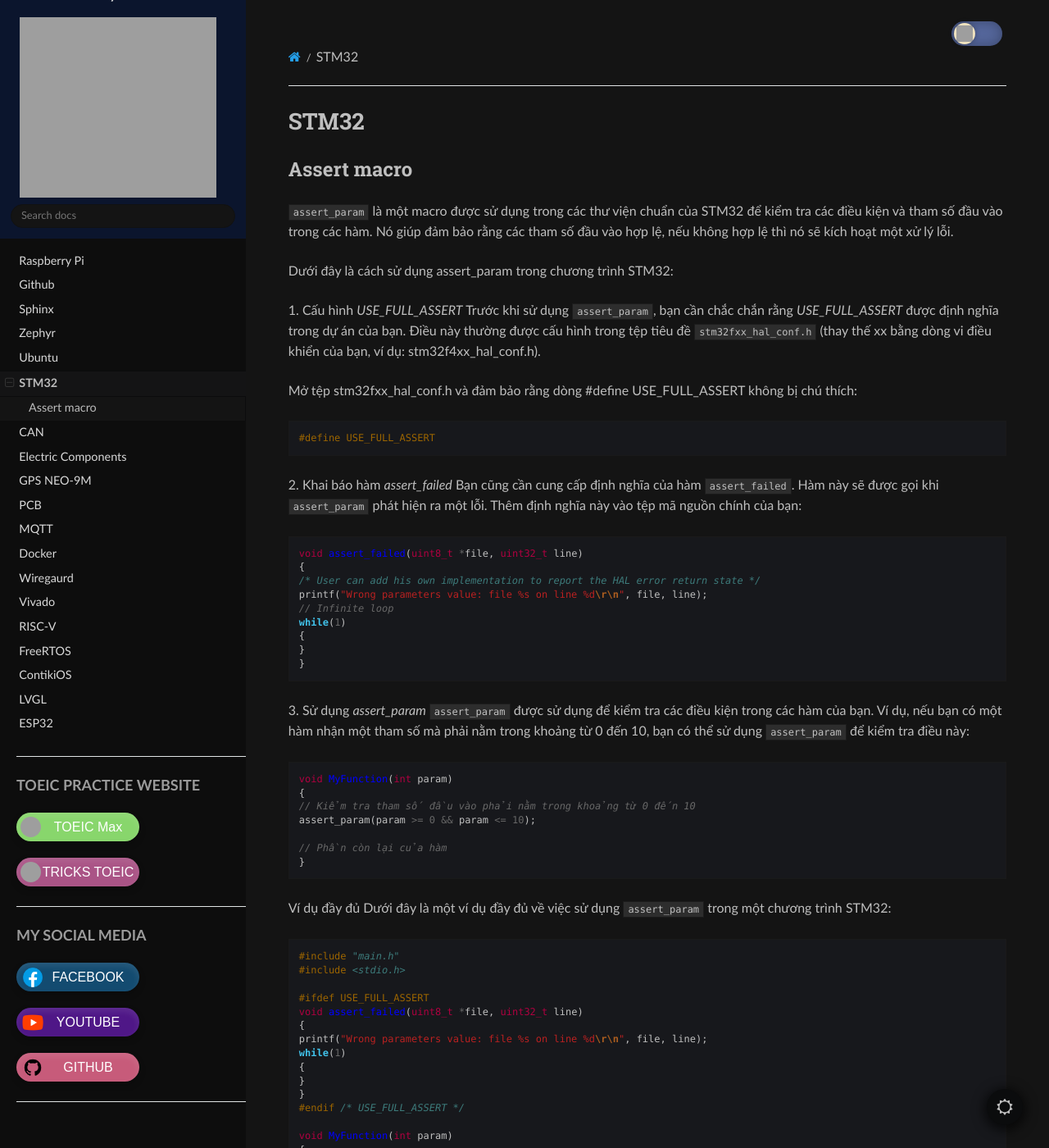
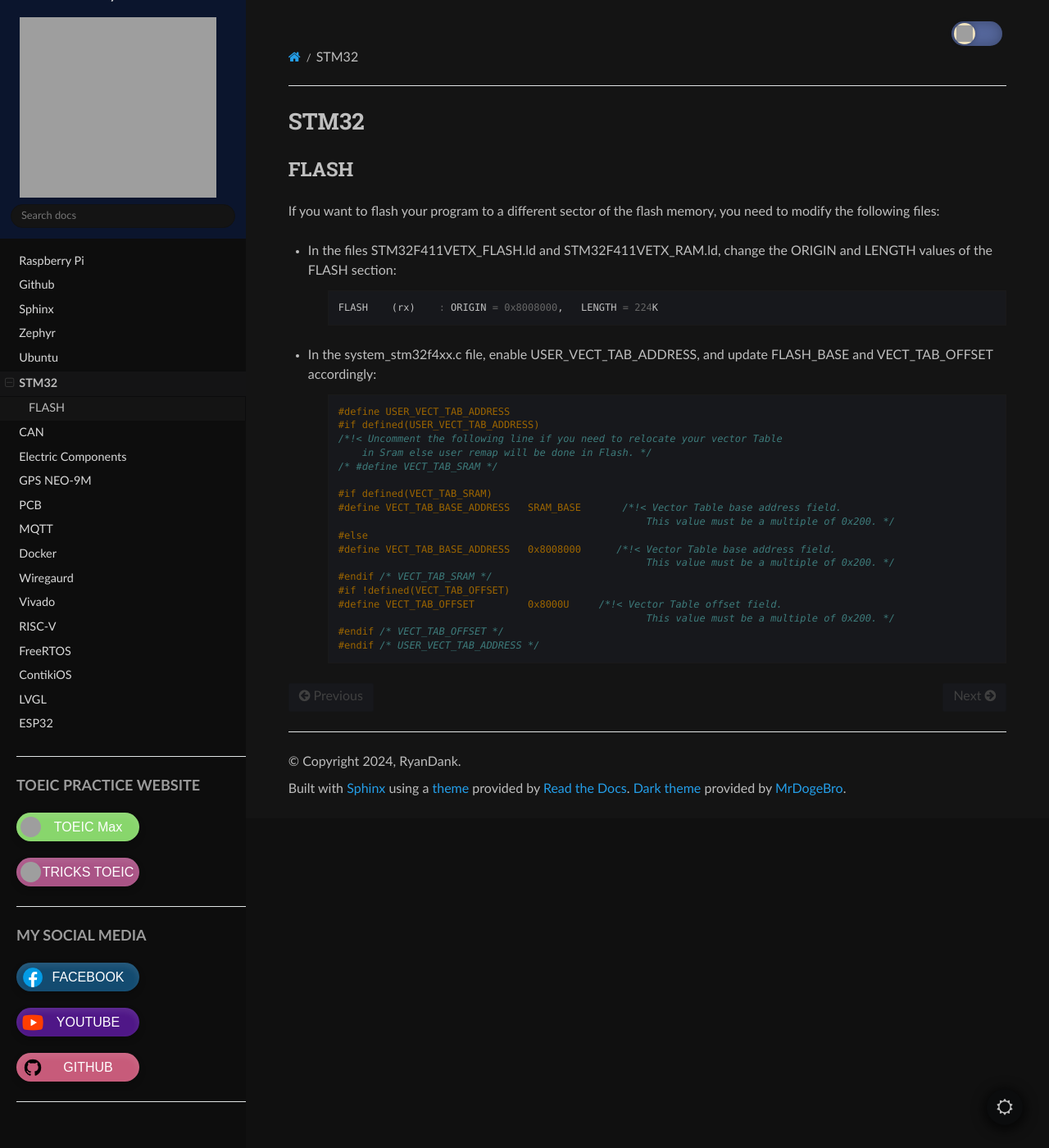
Before and after one commit to ryanjtr/MyDocs, a Sphinx documentation site: the page built from docs/source/Contents/stm32.rst, in a window 1280 px wide and 1400 px high. Shown: the whole window at 82% size. Built offline with Sphinx 7.4.7 and the Read the Docs theme 3.1.0, drawn with Linux system fonts in a browser that asks for light colours; some of the changed text lies outside the part shown; grey boxes are pictures that could not be loaded.

Commit message:
how to flash to another sector in stm32

```diff
--- a/docs/source/Contents/stm32.rst
+++ b/docs/source/Contents/stm32.rst
@@ -1,125 +1,36 @@
 STM32
 ======
 
-Assert macro
+FLASH
 ---------------
 
-``assert_param`` là một macro được sử dụng trong các thư viện chuẩn của
-STM32 để kiểm tra các điều kiện và tham số đầu vào trong các hàm.
-Nó giúp đảm bảo rằng các tham số đầu vào hợp lệ, nếu không hợp lệ
-thì nó sẽ kích hoạt một xử lý lỗi.
+If you want to flash your program to a different sector of the flash memory, you need to modify the following files:
 
-Dưới đây là cách sử dụng assert_param trong chương trình STM32:
+* In the files STM32F411VETX_FLASH.ld and STM32F411VETX_RAM.ld, change the ORIGIN and LENGTH values of the FLASH section:
 
-1. Cấu hình *USE_FULL_ASSERT*
-Trước khi sử dụng ``assert_param``, bạn cần chắc chắn rằng *USE_FULL_ASSERT*
-được định nghĩa trong dự án của bạn. Điều này thường được cấu hình trong
-tệp tiêu đề ``stm32fxx_hal_conf.h`` (thay thế xx bằng dòng vi điều khiển của bạn,
-ví dụ: stm32f4xx_hal_conf.h).
+    .. code-block:: c
 
-Mở tệp stm32fxx_hal_conf.h và đảm bảo rằng dòng #define USE_FULL_ASSERT không bị chú thích:
+        FLASH    (rx)    : ORIGIN = 0x8008000,   LENGTH = 224K
 
-.. code-block:: c
+* In the system_stm32f4xx.c file, enable USER_VECT_TAB_ADDRESS, and update FLASH_BASE and VECT_TAB_OFFSET accordingly:
 
-    #define USE_FULL_ASSERT
+    .. code-block:: C
 
-2. Khai báo hàm *assert_failed*
-Bạn cũng cần cung cấp định nghĩa của hàm ``assert_failed``. Hàm
-này sẽ được gọi khi ``assert_param`` phát hiện ra một lỗi. Thêm
-định nghĩa này vào tệp mã nguồn chính của bạn:
+        #define USER_VECT_TAB_ADDRESS
+        #if defined(USER_VECT_TAB_ADDRESS)
+        /*!< Uncomment the following line if you need to relocate your vector Table
+            in Sram else user remap will be done in Flash. */
+        /* #define VECT_TAB_SRAM */
 
-.. code-block:: c
-
-    void assert_failed(uint8_t *file, uint32_t line)
-    {
-    /* User can add his own implementation to report the HAL error return state */
-    printf("Wrong parameters value: file %s on line %d\r\n", file, line);
-    // Infinite loop
-    while(1)
-    {
-    }
-    }
-
-3. Sử dụng *assert_param*
-``assert_param`` được sử dụng để kiểm tra các điều kiện
-trong các hàm của bạn. Ví dụ, nếu bạn có một hàm nhận
-một tham số mà phải nằm trong khoảng từ 0 đến 10, bạn
-có thể sử dụng ``assert_param`` để kiểm tra điều này:
-
-.. code-block:: c
-
-    void MyFunction(int param)
-    {
-    // Kiểm tra tham số đầu vào phải nằm trong khoảng từ 0 đến 10
-    assert_param(param >= 0 && param <= 10);
-
-    // Phần còn lại của hàm
-    }
-
-Ví dụ đầy đủ
-Dưới đây là một ví dụ đầy đủ về việc sử dụng ``assert_param`` trong một chương trình STM32:
-
-.. code-block:: c
-
-    #include "main.h"
-    #include <stdio.h>
-
-    #ifdef USE_FULL_ASSERT
-    void assert_failed(uint8_t *file, uint32_t line)
-    {
-    printf("Wrong parameters value: file %s on line %d\r\n", file, line);
-    while(1)
-    {
-    }
-    }
-    #endif /* USE_FULL_ASSERT */
-
-    void MyFunction(int param)
-    {
-    assert_param(param >= 0 && param <= 10);
-
-    // Phần còn lại của hàm
-    }
-
-    int main(void)
-    {
-    // Khởi tạo hệ thống
-    HAL_Init();
-    SystemClock_Config();
-
-    // Sử dụng hàm với tham số hợp lệ
-    MyFunction(5);
-
-    // Sử dụng hàm với tham số không hợp lệ
-    MyFunction(15);
-
-    while (1)
-    {
-    }
-    }
-
-Tệp *stm32fxx_hal_conf.h*
-
-.. code-block:: c
-
-    #ifndef __STM32FXX_HAL_CONF_H
-    #define __STM32FXX_HAL_CONF_H
-
-    /* ... các định nghĩa và cấu hình khác ... */
-
-    /* Định nghĩa USE_FULL_ASSERT để kích hoạt assert_param */
-    #define USE_FULL_ASSERT
-
-    /* ... các định nghĩa và cấu hình khác ... */
-
-    #endif /* __STM32FXX_HAL_CONF_H */
-
-**Tổng kết**
-
-``assert_param`` là một công cụ hữu ích để kiểm tra tính hợp lệ của các tham số trong các hàm của bạn.
-*USE_FULL_ASSERT* cần được định nghĩa trong tệp cấu hình để kích hoạt ``assert_param``.
-assert_failed là hàm sẽ được gọi khi một điều kiện ``assert_param`` không thỏa mãn,
-và bạn có thể định nghĩa hàm này để thực hiện các hành động xử lý lỗi, như in ra
-thông báo lỗi hoặc dừng chương trình.
-Sử dụng ``assert_param`` giúp bạn phát hiện sớm các lỗi liên quan đến tham số và điều
-kiện không hợp lệ trong quá trình phát triển và gỡ lỗi.
+        #if defined(VECT_TAB_SRAM)
+        #define VECT_TAB_BASE_ADDRESS   SRAM_BASE       /*!< Vector Table base address field.
+                                                            This value must be a multiple of 0x200. */
+        #else
+        #define VECT_TAB_BASE_ADDRESS   0x8008000      /*!< Vector Table base address field.
+                                                            This value must be a multiple of 0x200. */
+        #endif /* VECT_TAB_SRAM */
+        #if !defined(VECT_TAB_OFFSET)
+        #define VECT_TAB_OFFSET         0x8000U     /*!< Vector Table offset field.
+                                                            This value must be a multiple of 0x200. */
+        #endif /* VECT_TAB_OFFSET */
+        #endif /* USER_VECT_TAB_ADDRESS */
```
